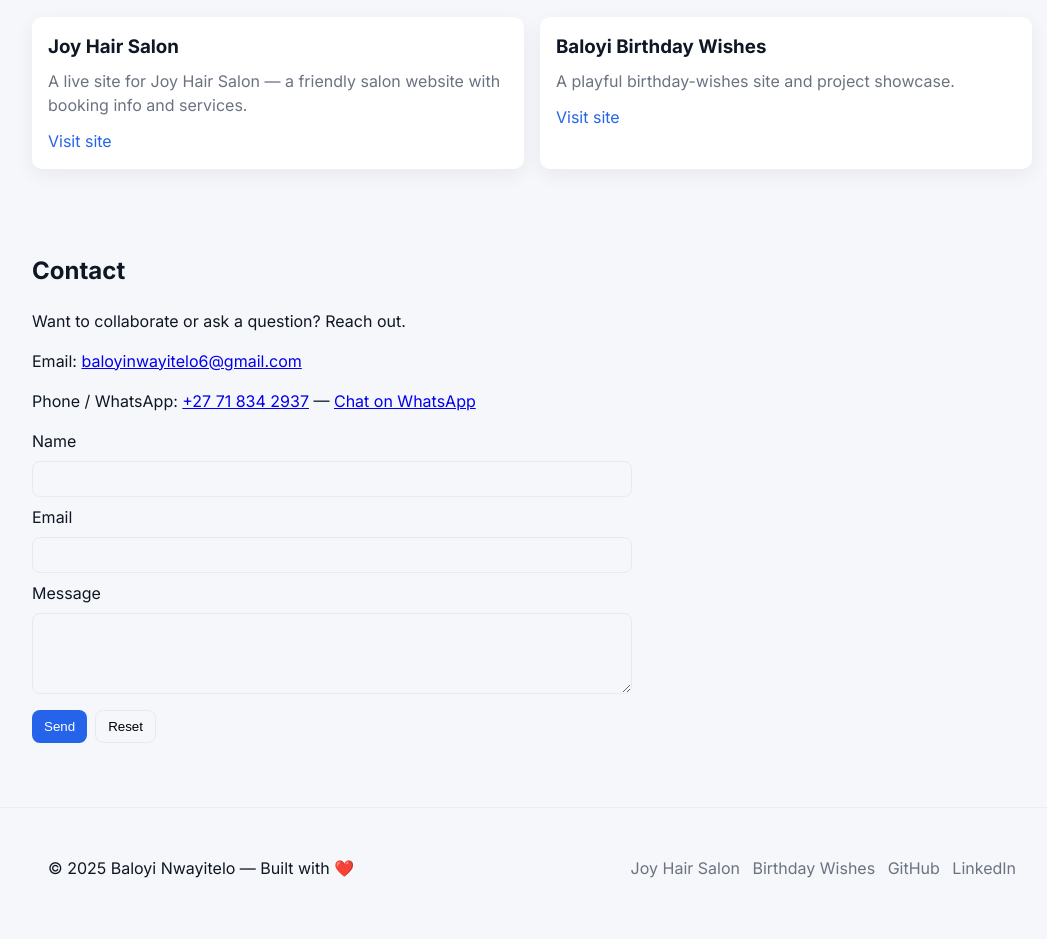
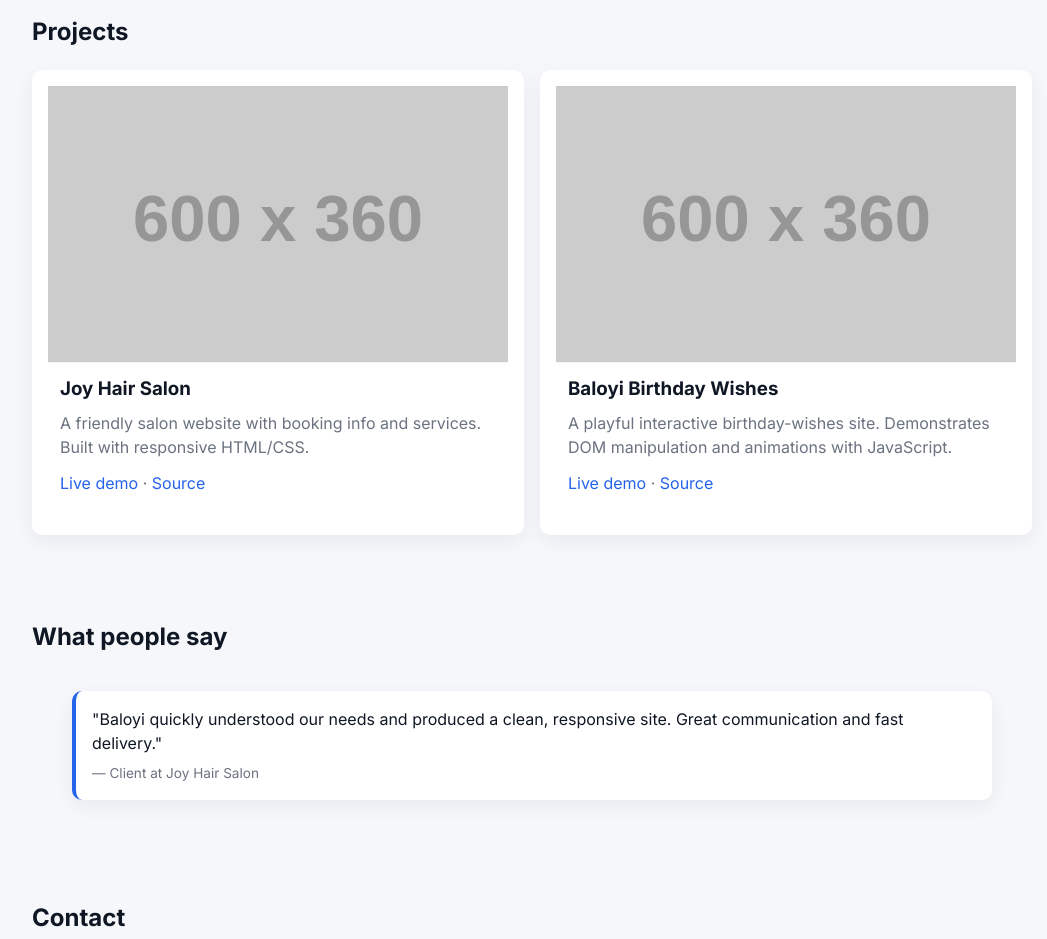
Before and after one commit to Baloyi2/Me, a plain HTML site: page index.html in a window 1280 px wide. Shown: the part 923-1862 px from the top of the page, without its empty margins (108-1155 px from the left). Drawn offline with Linux system fonts and the light colour scheme; placeholder pictures from the web are drawn by us.

Commit message:
Add files via upload

```diff
--- a/index.html
+++ b/index.html
@@ -3,6 +3,7 @@
 <head>
   <meta charset="utf-8" />
   <meta name="viewport" content="width=device-width,initial-scale=1" />
+  <meta name="description" content="Portfolio of Baloyi Nwayitelo — front-end developer (HTML, CSS, JavaScript). Projects, contact and resume." />
   <title>About Me — Baloyi Nwayitelo</title>
   <link rel="stylesheet" href="styles.css" />
   <link rel="preconnect" href="https://fonts.googleapis.com">
@@ -34,7 +35,13 @@
   <img src="me.jpg" alt="Portrait of Baloyi Nwayitelo" class="avatar">
         <div class="hero-copy">
           <h1>Hi, I'm Baloyi Nwayitelo</h1>
-          <p class="lead">I build thoughtful web experiences — designer, developer, and lifelong learner.</p>
+          <p class="role">Front-end developer — HTML • CSS • JavaScript</p>
+          <p class="lead">I build thoughtful web experiences. I enjoy learning new things and helping anyone who needs assistance.</p>
+          <p class="meta">Based in South Africa · <a href="resume.pdf" download class="link">Download resume</a></p>
+          <p class="hero-socials">
+            <a href="#" aria-label="GitHub" target="_blank" rel="noopener">GitHub</a>
+            <a href="#" aria-label="LinkedIn" target="_blank" rel="noopener">LinkedIn</a>
+          </p>
           <p class="cta-row">
             <a class="btn primary" href="#projects">See my work</a>
             <button class="btn" id="copyEmail">Copy email</button>
@@ -44,9 +51,9 @@
     </section>
 
     <section id="about" class="section container">
-      <h2>About Me</h2>
-      <p>I’m a web developer focused on building accessible, performant, and maintainable web applications. I enjoy working across the stack and learning new tools.</p>
-      <p>Interests: UI design, performance optimization, open-source, and teaching.</p>
+  <h2>About Me</h2>
+  <p>I’m a web developer focused on building accessible, performant, and maintainable web applications. I enjoy learning new things and helping anyone who needs help.</p>
+  <p>Interests: UI design, performance optimization, open-source, and teaching.</p>
     </section>
 
     <section id="skills" class="section container">
@@ -62,15 +69,31 @@
       <h2>Projects</h2>
       <div class="projects-grid">
         <article class="project-card">
-          <h3>Joy Hair Salon</h3>
-          <p>A live site for Joy Hair Salon — a friendly salon website with booking info and services.</p>
-          <a href="https://joyhairsalon.netlify.app/" class="link" target="_blank" rel="noopener">Visit site</a>
+          <img class="project-thumb" src="https://via.placeholder.com/600x360?text=Joy+Hair+Salon" alt="Joy Hair Salon screenshot">
+          <div class="project-body">
+            <h3>Joy Hair Salon</h3>
+            <p>A friendly salon website with booking info and services. Built with responsive HTML/CSS.</p>
+            <p class="project-links"><a href="https://joyhairsalon.netlify.app/" class="link" target="_blank" rel="noopener">Live demo</a> · <a href="#" class="link">Source</a></p>
+          </div>
         </article>
         <article class="project-card">
-          <h3>Baloyi Birthday Wishes</h3>
-          <p>A playful birthday-wishes site and project showcase.</p>
-          <a href="https://baloyi-bithday-wishs.netlify.app/" class="link" target="_blank" rel="noopener">Visit site</a>
+          <img class="project-thumb" src="https://via.placeholder.com/600x360?text=Birthday+Wishes" alt="Birthday Wishes screenshot">
+          <div class="project-body">
+            <h3>Baloyi Birthday Wishes</h3>
+            <p>A playful interactive birthday-wishes site. Demonstrates DOM manipulation and animations with JavaScript.</p>
+            <p class="project-links"><a href="https://baloyi-bithday-wishs.netlify.app/" class="link" target="_blank" rel="noopener">Live demo</a> · <a href="#" class="link">Source</a></p>
+          </div>
         </article>
+      </div>
+    </section>
+
+    <section id="testimonials" class="section container">
+      <h2>What people say</h2>
+      <div class="testimonials-grid">
+        <blockquote class="testimonial">
+          <p>"Baloyi quickly understood our needs and produced a clean, responsive site. Great communication and fast delivery."</p>
+          <footer>— Client at Joy Hair Salon</footer>
+        </blockquote>
       </div>
     </section>
 
--- a/styles.css
+++ b/styles.css
@@ -43,8 +43,24 @@ body{font-family:Inter, system-ui, -apple-system, 'Segoe UI', Roboto, 'Helvetica
 .skills-grid li{background:var(--card);padding:.6rem;border-radius:10px;box-shadow:var(--shadow);color:var(--text)}
 .projects-grid{display:grid;grid-template-columns:repeat(auto-fit,minmax(220px,1fr));gap:1rem}
 .project-card{background:var(--card);padding:1rem;border-radius:10px;box-shadow:var(--shadow)}
+.project-card{display:flex;flex-direction:column;overflow:hidden}
+.project-thumb{width:100%;height:auto;display:block;object-fit:cover;border-bottom:1px solid rgba(0,0,0,0.04)}
+.project-body{padding:0.75rem}
+.project-links .link{color:var(--accent)}
+.project-card:hover{transform:translateY(-4px);transition:transform .18s ease}
 .project-card h3{margin-top:0;margin-bottom:.5rem}
 .project-card p{color:var(--muted);margin:0 0 .75rem}
+
+/* hero role and meta */
+.role{color:var(--accent);font-weight:600;margin:0 0 .25rem 0}
+.meta{color:var(--muted);font-size:0.9rem;margin-top:0.35rem}
+.hero-socials a{margin-right:.5rem;color:var(--muted);text-decoration:none}
+
+/* testimonials */
+.testimonials-grid{display:grid;grid-template-columns:1fr;gap:1rem}
+.testimonial{background:var(--card);padding:1rem;border-radius:10px;box-shadow:var(--shadow);border-left:4px solid var(--accent)}
+.testimonial p{margin:0 0 .5rem}
+.testimonial footer{font-size:0.85rem;color:var(--muted)}
 .contact-form{display:grid;gap:.5rem;max-width:600px}
 .contact-form input,.contact-form textarea{padding:.6rem;border:1px solid rgba(16,24,40,0.06);border-radius:8px;background:transparent;color:var(--text)}
 .form-actions{display:flex;gap:.5rem;margin-top:.5rem}
```
Also changed, not shown: 1 other file.
